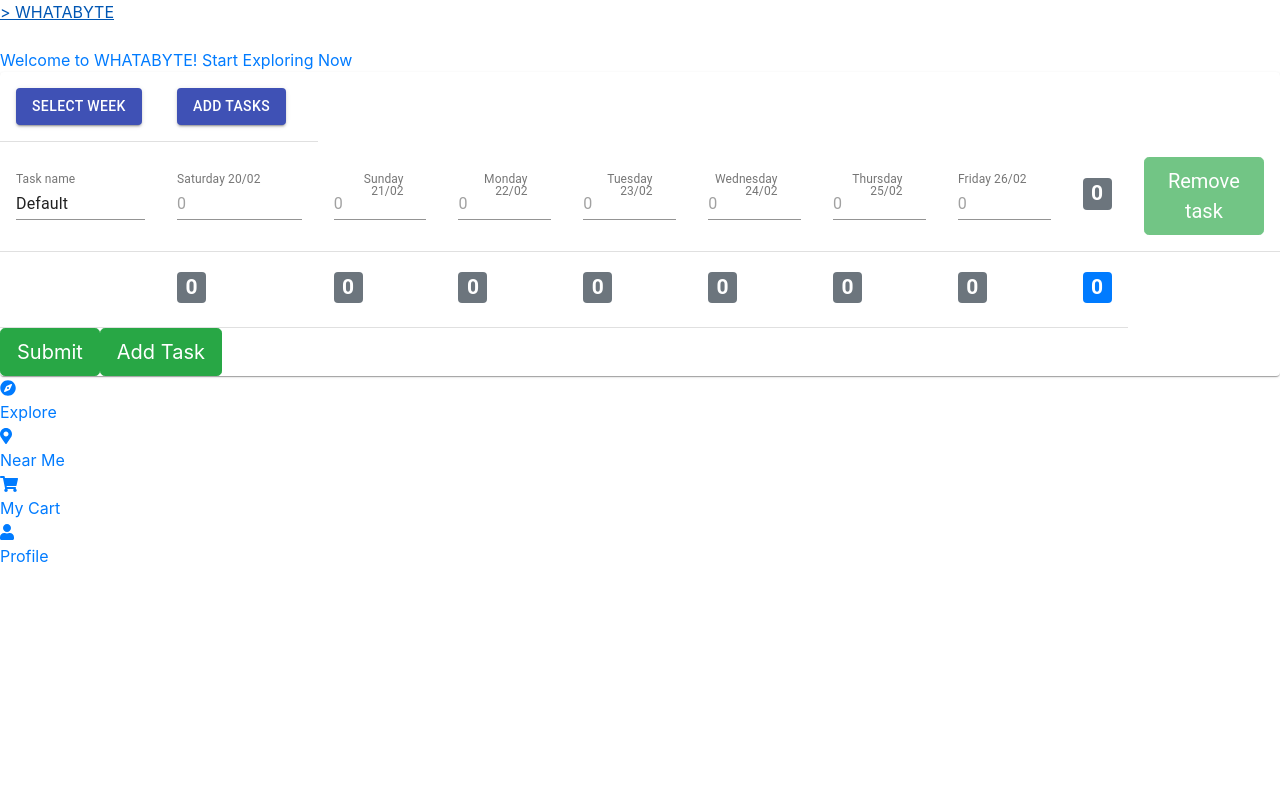
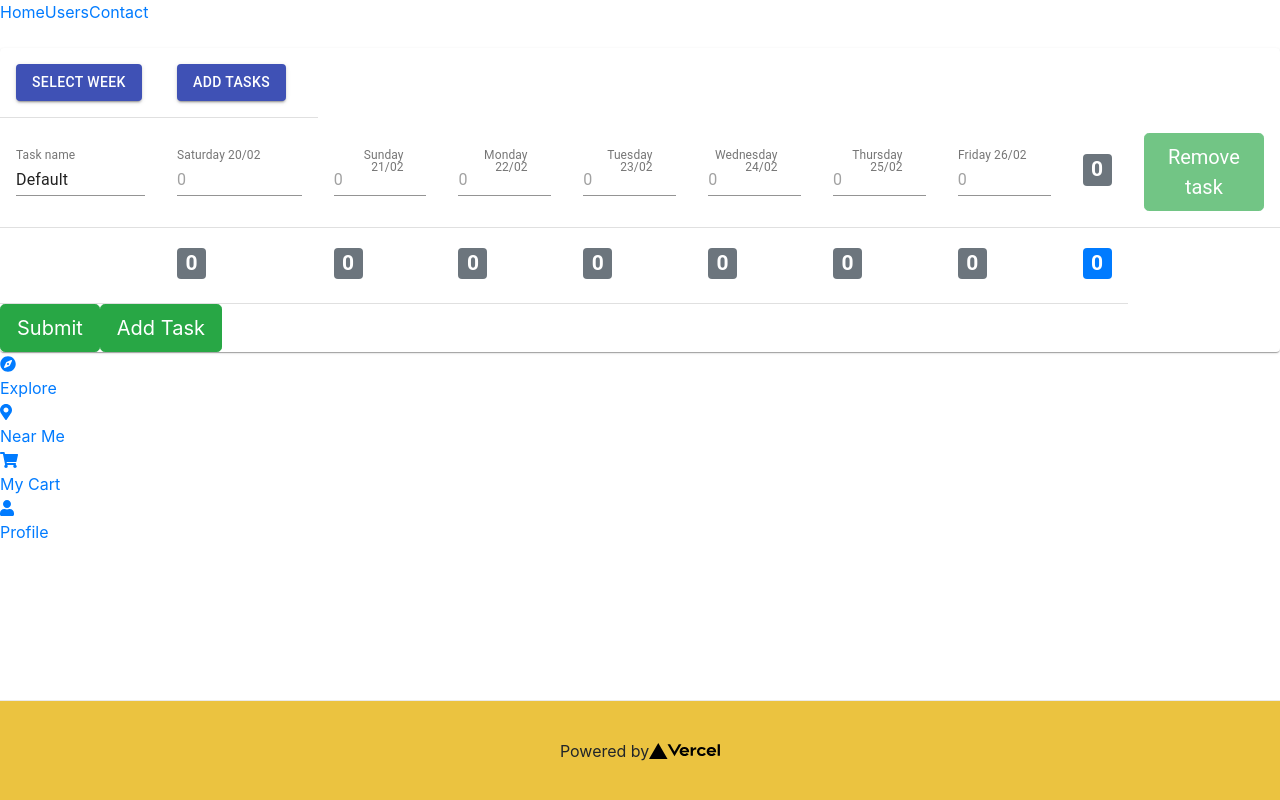
Before and after one commit to teylasadmin/timesheet, a Next.js app: page / in a window 1280 px wide. Built offline with nearby package versions, Linux system fonts and the light colour scheme.

Commit message:
Cleaning up working header/body/footer model

```diff
--- /dev/null
+++ b/components/Footer.js
@@ -0,0 +1,15 @@
+import React from "react";
+import styles  from './footer.module.css';
+
+function Footer() {
+  return (
+    <div className={styles.footer}>
+        <span className={styles.footer_span}>
+          Powered by{' '}
+          <img src="/vercel.svg" alt="Teylas Solutions Sp. z o.o." className={styles.footer_logo} />
+        </span>
+    </div>
+  );
+}
+
+export default Footer;
--- a/components/Header.js
+++ b/components/Header.js
@@ -1,12 +1,22 @@
 // components/Header.js
 import Link from "next/link";
-
+import Head from 'next/head'
 //import "./Header.scss";
 
 const Header = props => (
-  <Link href="/">
-    <div className="Header">{props.appTitle}</div>
-  </Link>
+      <header>
+            <nav>
+              <Link exact activeClassName="active" href="/">
+                Home
+              </Link>
+              <Link activeClassName="active" href="/users">
+                Users
+              </Link>
+              <Link activeClassName="active" href="/contact">
+                Contact
+              </Link>
+            </nav>
+      </header>
 );
 
 export default Header;
--- a/components/Layout.js
+++ b/components/Layout.js
@@ -1,6 +1,7 @@
 import Head from "next/head";
 
 import Header from "./Header";
+import Footer from "./Footer";
 import NavBar from "./NavBar";
 
 //import "./Layout.scss";
@@ -9,19 +10,19 @@
 import navButtons from "../config/buttons";
 
 const Layout = props => {
-  const appTitle = `> WHATABYTE`;
 
   return (
     <div className="Layout">
       <Head>
-        <title>WHATABYTE</title>
+        <title>Timesheet</title>
         <meta name="viewport" content="width=device-width, initial-scale=1" />
         <meta charSet="utf-8" />
       </Head>
 
-      <Header appTitle={appTitle} />
+      <Header/>
       <div className="Content">{props.children}</div>
       <NavBar navButtons={navButtons} />
+     <Footer/>
     </div>
   );
 };
--- /dev/null
+++ b/components/footer.module.css
@@ -0,0 +1,29 @@
+.footer {
+  width: 100%;
+  height: 100px;
+  border-top: 1px solid #eaeaea;
+  display: flex;
+  justify-content: center;
+  align-items: center;
+
+    margin-top: 1rem;
+    padding: 1rem;
+    background-color: rgb(235, 195, 64);
+    position: fixed;
+    bottom: 0;
+    left: 0;
+}
+
+.footer_img {
+  margin-left: 0.5rem;
+}
+
+.footer_span {
+  display: flex;
+  justify-content: center;
+  align-items: center;
+}
+
+.footer_logo {
+  height: 1em;
+}
--- a/pages/index.js
+++ b/pages/index.js
@@ -13,9 +13,9 @@
 const Index = () => (
   <Layout>
     <br />
-    <Link href="/explore">
+{/*    <Link href="/explore">
       <a> Welcome to WHATABYTE! Start Exploring Now</a>
-    </Link>
+    </Link>*/}
 
     <BasicTable/>
   </Layout>
```
